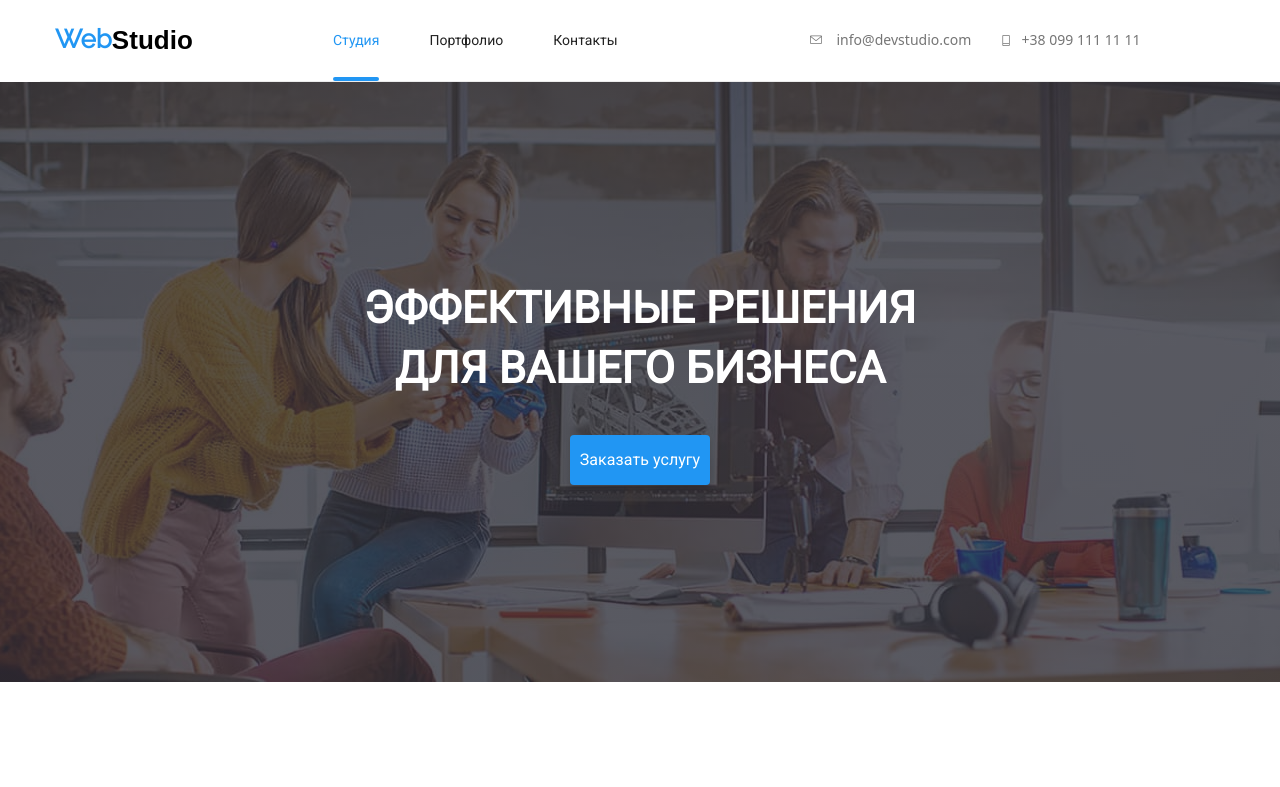
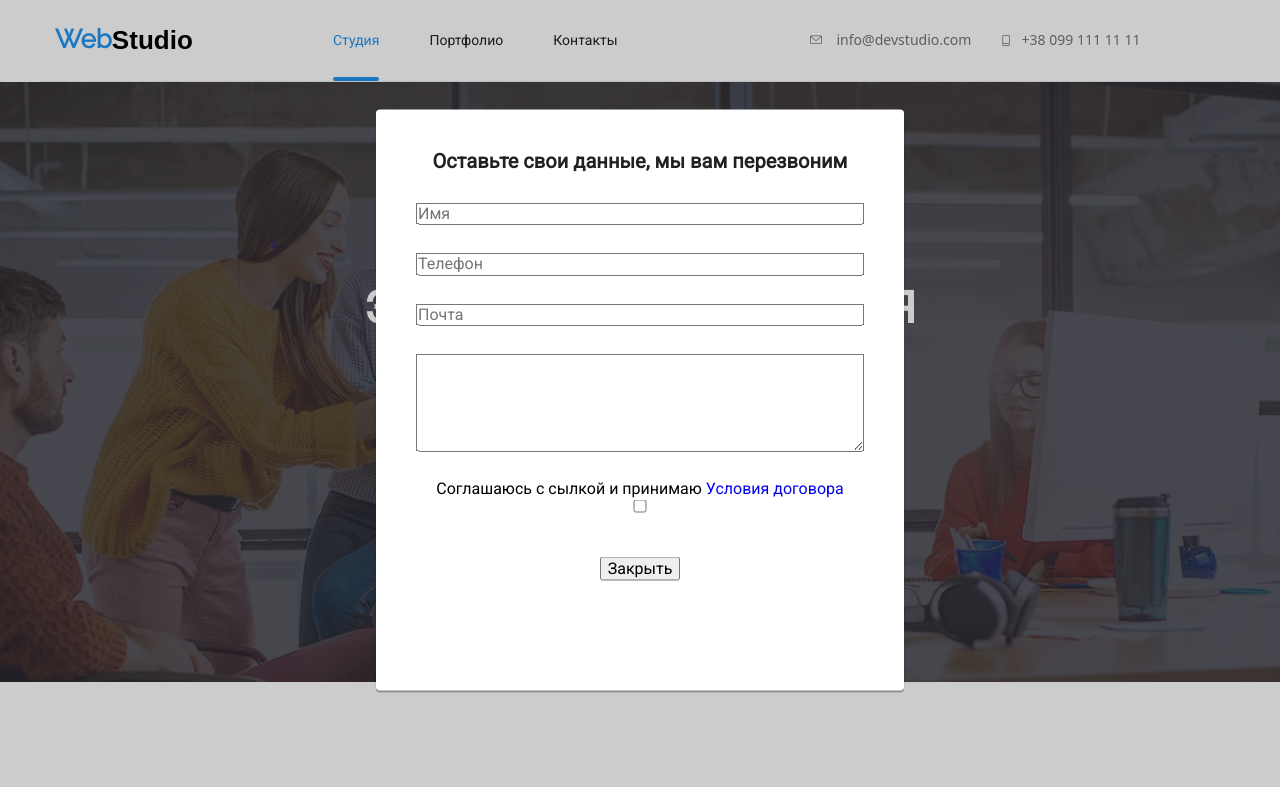
Before and after one commit to AllaLitvin/goit-markup-hw-06, a plain HTML site: page index.html in a window 1280 px wide. Both pictures are taken after a click on the button "Заказать услугу". Shown: the top 787 px of the page. Drawn offline with nearby package versions, Linux system fonts and the light colour scheme.

Commit message:
Добавляет модальное окно и формы

```diff
--- a/css/style.css
+++ b/css/style.css
@@ -266,7 +266,8 @@ background color footer: #2F303A;*/
   text-align: center;
 }
 
-.hero-button {
+/*modal*/
+.hero-buttom {
   display: inline-flex;
   padding: 10px;
   color: var(--white);
@@ -277,6 +278,75 @@ background color footer: #2F303A;*/
   box-shadow: 0px 4px 4px rgba(0, 0, 0, 0.15);
   border: 0px;
   border-radius: 4px;
+}
+
+.backdrop {
+  position: fixed;
+  top: 0;
+  left: 0;
+  width: 100%;
+  height: 100%;
+  background: rgba(0, 0, 0, 0.2);
+}
+
+.backdrop.is-hidden {
+  opacity: 0;
+  pointer-events: none;
+}
+
+.modal {
+  position: absolute;
+  top: 50%;
+  left: 50%;
+  width: 528px;
+  height: 581px;
+  background: #ffffff;
+  box-shadow: 0px 2px 1px rgba(0, 0, 0, 0.2), 0px 1px 1px rgba(0, 0, 0, 0.14),
+    0px 1px 3px rgba(0, 0, 0, 0.12);
+  border-radius: 4px;
+
+  transform: translate(-50%, -50%);
+  transition: ease;
+}
+
+.form-title {
+  display: block;
+  text-align: initial;
+  justify-content: space-between;
+  margin: 40px;
+  margin-bottom: 30px;
+  min-width: 448px;
+  font-family: var(--font-family);
+  font-style: normal;
+  font-weight: bold;
+  font-size: 20px;
+  line-height: 23px;
+  text-align: center;
+  letter-spacing: 0.03px;
+  color: var(--very-dark-grey-color);
+}
+.form-list {
+  margin-left: 40px;
+  margin-right: 40px;
+  padding-left: 0px;
+}
+
+.form-item {
+  list-style: none;
+}
+
+.form-item input {
+  display: inline-flex;
+  width: 448px;
+  margin-bottom: 28px;
+  padding: 0px;
+}
+
+.comment {
+  display: inline-flex;
+  width: 448px;
+  margin-bottom: 28px;
+  padding: 0px;
 }
 
 /*common section options*/
--- a/index.html
+++ b/index.html
@@ -70,10 +70,75 @@
       <section class="section hero">
         <div class="container">
           <h1 class="hero-title">ЭФФЕКТИВНЫЕ РЕШЕНИЯ ДЛЯ ВАШЕГО БИЗНЕСА</h1>
-          <button class="hero-button">Заказать услугу</button>
+          <button class="hero-buttom" data-open-modal href>
+            Заказать услугу
+          </button>
         </div>
+        <div class="backdrop is-hidden" data-backdrop>
+          <div class="modal">
+            <div role="form-group">
+              <h2 class="form-title">
+                Оставьте свои данные, мы вам перезвоним
+              </h2>
+              <ul class="form-list">
+                <li class="form-item">
+                  <input type="text" name="message" placeholder="Имя" />
+                </li>
+                <li class="form-item">
+                  <input type="tel" name="telephone" placeholder="Телефон" />
+                </li>
+                <li class="form-item">
+                  <input type="email" name="email" placeholder="Почта" />
+                </li>
+                <li class="form-item comment">
+                  <textarea
+                    name="comment"
+                    rows="5"
+                    cols="80"
+                    placeholder="Комментарий"
+                  >
+                  </textarea>
+                </li>
+
+                <li class="form-item">
+                  <label for="confidential"
+                    >Соглашаюсь с сылкой и принимаю
+                    <a href="/">Условия договора</a></label
+                  >
+                  <input
+                    id="confidential"
+                    name="confidential"
+                    type="checkbox"
+                    value="music"
+                  />
+                </li>
+              </ul>
+            </div>
+            <button data-close-modal>Закрыть</button>
+          </div>
+        </div>
+
+        <script>
+          const refs = {
+            openModalBtn: document.querySelector("[data-open-modal]"),
+            closeModalBtn: document.querySelector("[data-close-modal]"),
+            backdrop: document.querySelector("[data-backdrop]"),
+          };
+
+          refs.openModalBtn.addEventListener("click", toggleModal);
+          refs.closeModalBtn.addEventListener("click", toggleModal);
+
+          refs.backdrop.addEventListener("click", logBackdropClick);
+
+          function toggleModal() {
+            refs.backdrop.classList.toggle("is-hidden");
+          }
+
+          function logBackdropClick() {
+            console.log("Это клик в бекдроп");
+          }
+        </script>
       </section>
-
       <!--ADVANTAGES-->
       <div class="container">
         <section class="section features">
```
